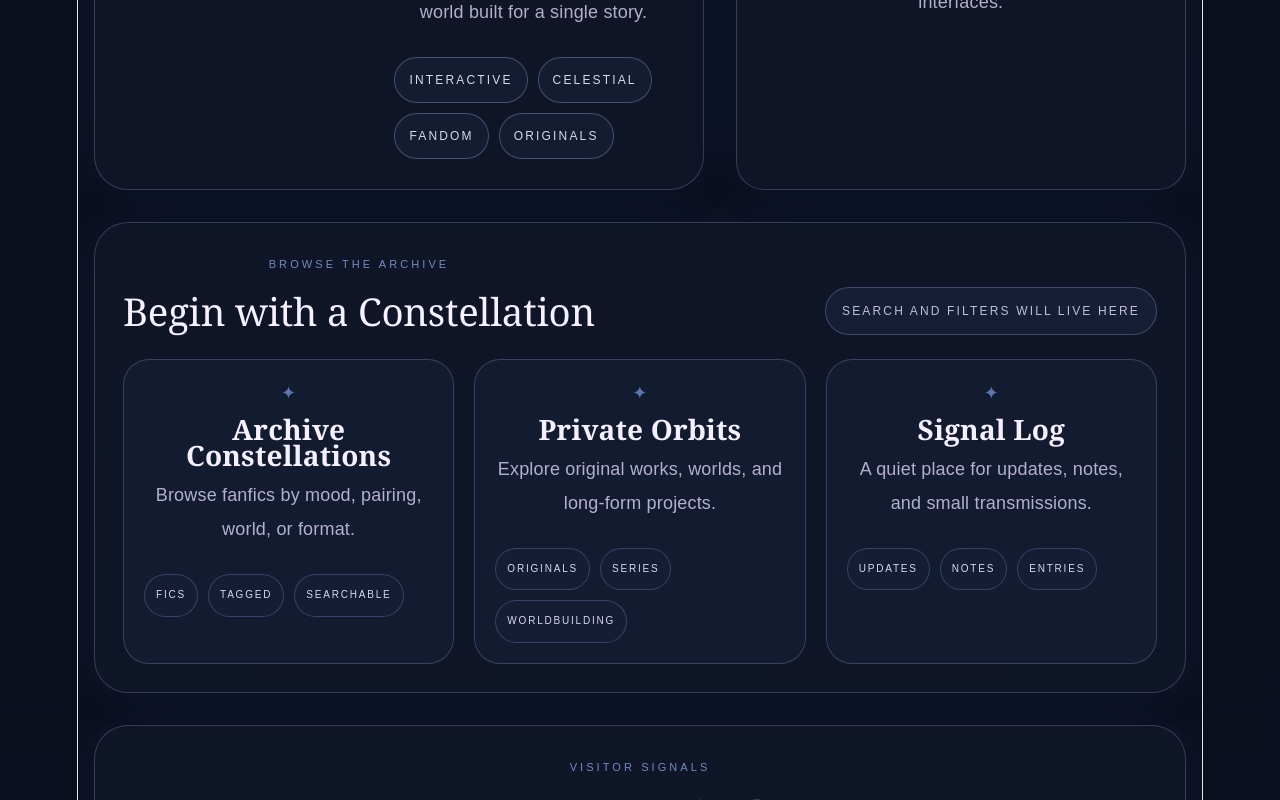
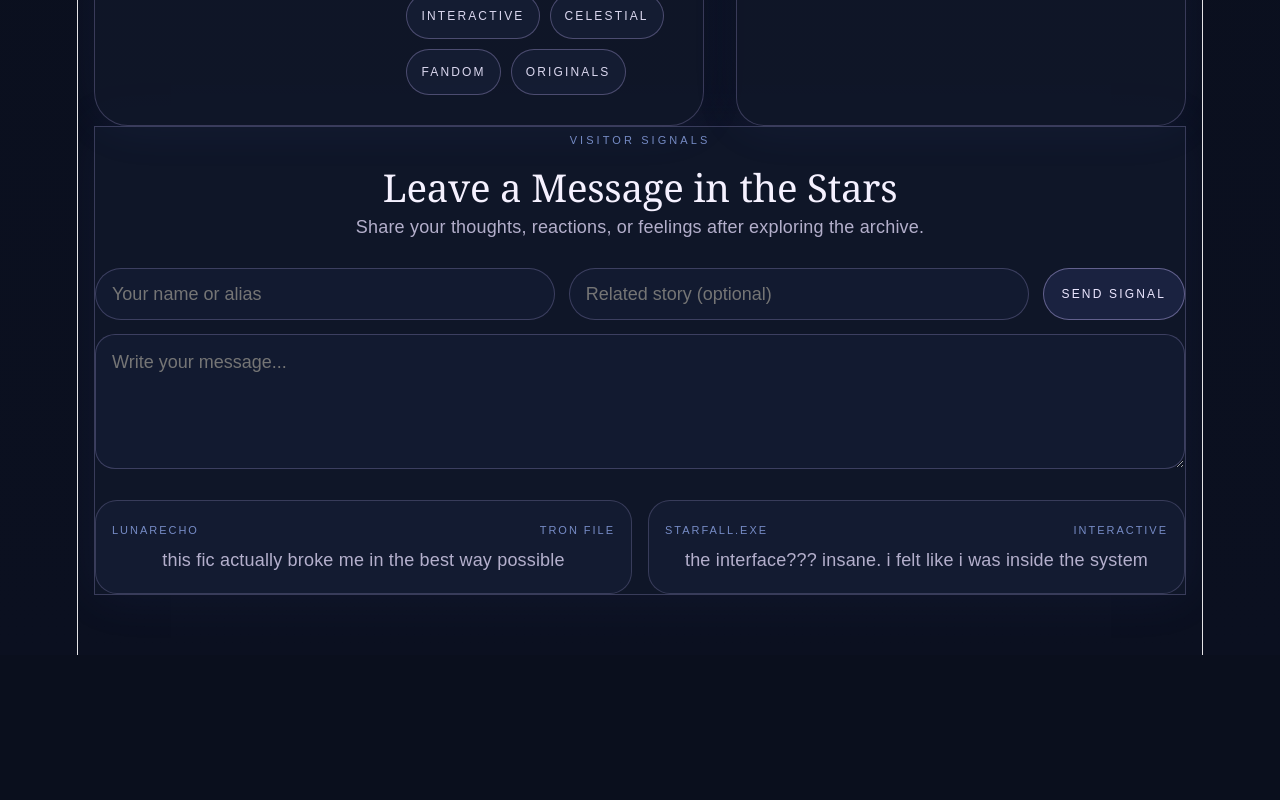
Before and after one commit to wickxdwrites/celestial-archives, a React (Vite) app: page / in a window 1280 px wide. Shown: the part 820-1620 px from the top of the page. After the commit the page ends 1475 px from the top, so only its background shows below. Built offline with nearby package versions, Linux system fonts and the light colour scheme.

Commit message:
removed the archive section from homepage

```diff
--- a/src/App.css
+++ b/src/App.css
@@ -250,7 +250,7 @@ textarea {
 .hero-copy h1 {
   margin: 0;
   font-family: Georgia, "Times New Roman", serif;
-  font-size: clamp(46px, 7vw, 84px);
+  font-size: clamp(40px, 5.5vw, 72px);
   line-height: 0.95;
   color: #f5f1ff;
 }
@@ -299,64 +299,6 @@ textarea {
   font-family: Georgia, "Times New Roman", serif;
   font-size: clamp(28px, 3vw, 42px);
   color: #f5f1ff;
-}
-
-.archive-section,
-.guestbook-section {
-  margin-top: 32px;
-  border-radius: 34px;
-  padding: 28px;
-}
-
-.archive-header {
-  display: flex;
-  justify-content: space-between;
-  align-items: end;
-  gap: 16px;
-  flex-wrap: wrap;
-  margin-bottom: 24px;
-}
-
-.archive-pill {
-  border: 1px solid rgba(205, 189, 255, 0.25);
-  background: #161e35;
-  color: rgba(236, 231, 255, 0.8);
-  border-radius: 999px;
-  padding: 10px 16px;
-  font-size: 12px;
-  text-transform: uppercase;
-  letter-spacing: 0.18em;
-}
-
-.card-grid {
-  display: grid;
-  grid-template-columns: repeat(3, minmax(0, 1fr));
-  gap: 20px;
-}
-
-.archive-card {
-  border-radius: 26px;
-  border: 1px solid rgba(205, 189, 255, 0.22);
-  background: #131b31;
-  padding: 20px;
-}
-
-.archive-card h3 {
-  margin: 0 0 10px;
-  font-family: Georgia, "Times New Roman", serif;
-  font-size: 28px;
-  color: #f4f0ff;
-}
-
-.card-star {
-  margin-bottom: 10px;
-  color: rgba(142, 180, 255, 0.6);
-}
-
-.small-tags span {
-  border-color: rgba(142, 180, 255, 0.25);
-  font-size: 10px;
-  padding: 7px 11px;
 }
 
 .guestbook-form-row {
--- a/src/App.jsx
+++ b/src/App.jsx
@@ -14,23 +14,6 @@ export default function App() {
     },
   ];
 
-  const cards = [
-    {
-      title: "Archive Constellations",
-      desc: "Browse fanfics by mood, pairing, world, or format.",
-      tags: ["Fics", "Tagged", "Searchable"],
-    },
-    {
-      title: "Private Orbits",
-      desc: "Explore original works, worlds, and long-form projects.",
-      tags: ["Originals", "Series", "Worldbuilding"],
-    },
-    {
-      title: "Signal Log",
-      desc: "A quiet place for updates, notes, and small transmissions.",
-      tags: ["Updates", "Notes", "Entries"],
-    },
-  ];
 
   return (
     <div className="site">
@@ -110,31 +93,6 @@ export default function App() {
           </aside>
         </main>
 
-        <section className="archive-section">
-          <div className="archive-header">
-            <div>
-              <div className="eyebrow small">Browse the Archive</div>
-              <h2>Begin with a Constellation</h2>
-            </div>
-            <div className="archive-pill">Search and filters will live here</div>
-          </div>
-
-          <div className="card-grid">
-            {cards.map((card) => (
-              <article key={card.title} className="archive-card">
-                <div className="card-star">✦</div>
-                <h3>{card.title}</h3>
-                <p>{card.desc}</p>
-                <div className="tag-row small-tags">
-                  {card.tags.map((tag) => (
-                    <span key={tag}>{tag}</span>
-                  ))}
-                </div>
-              </article>
-            ))}
-          </div>
-        </section>
-
         <section className="guestbook-section">
           <div className="guestbook-header">
             <div className="eyebrow small">Visitor Signals</div>
```
